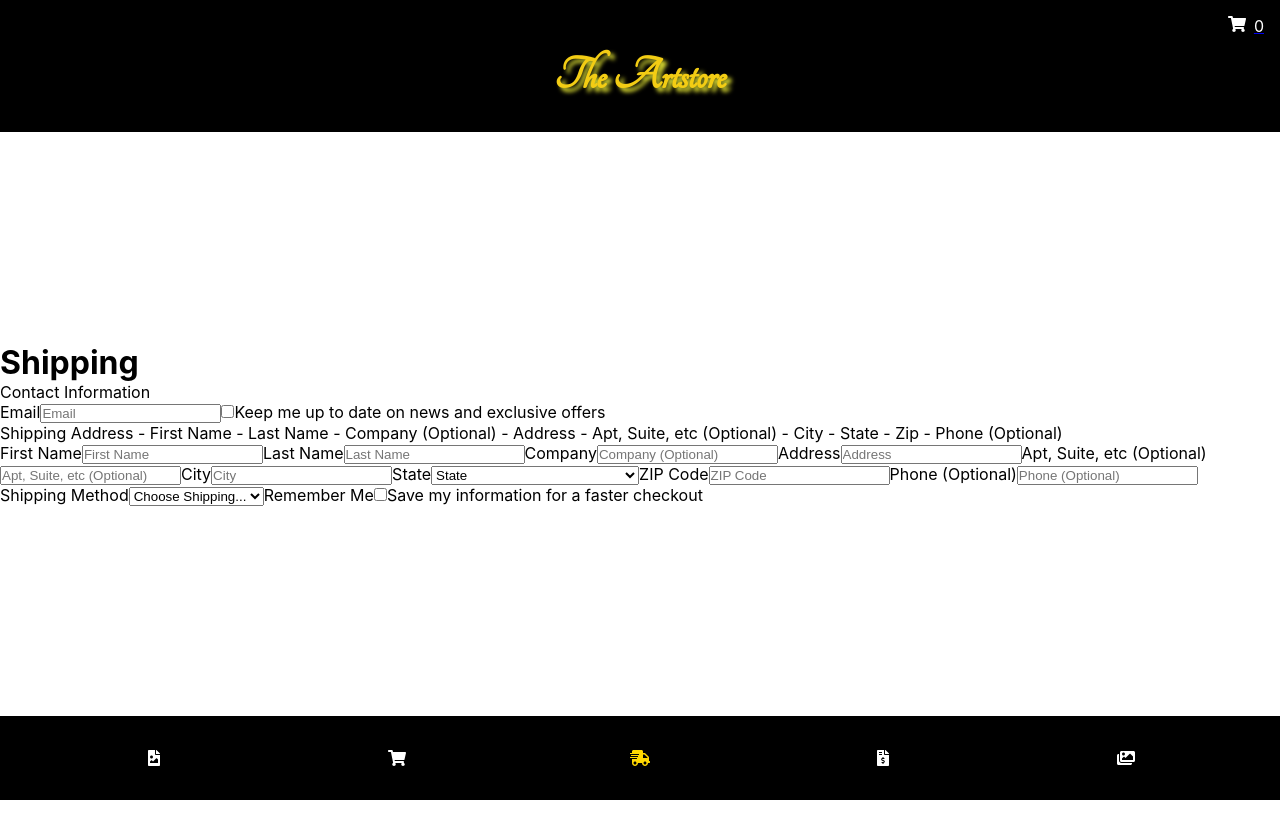
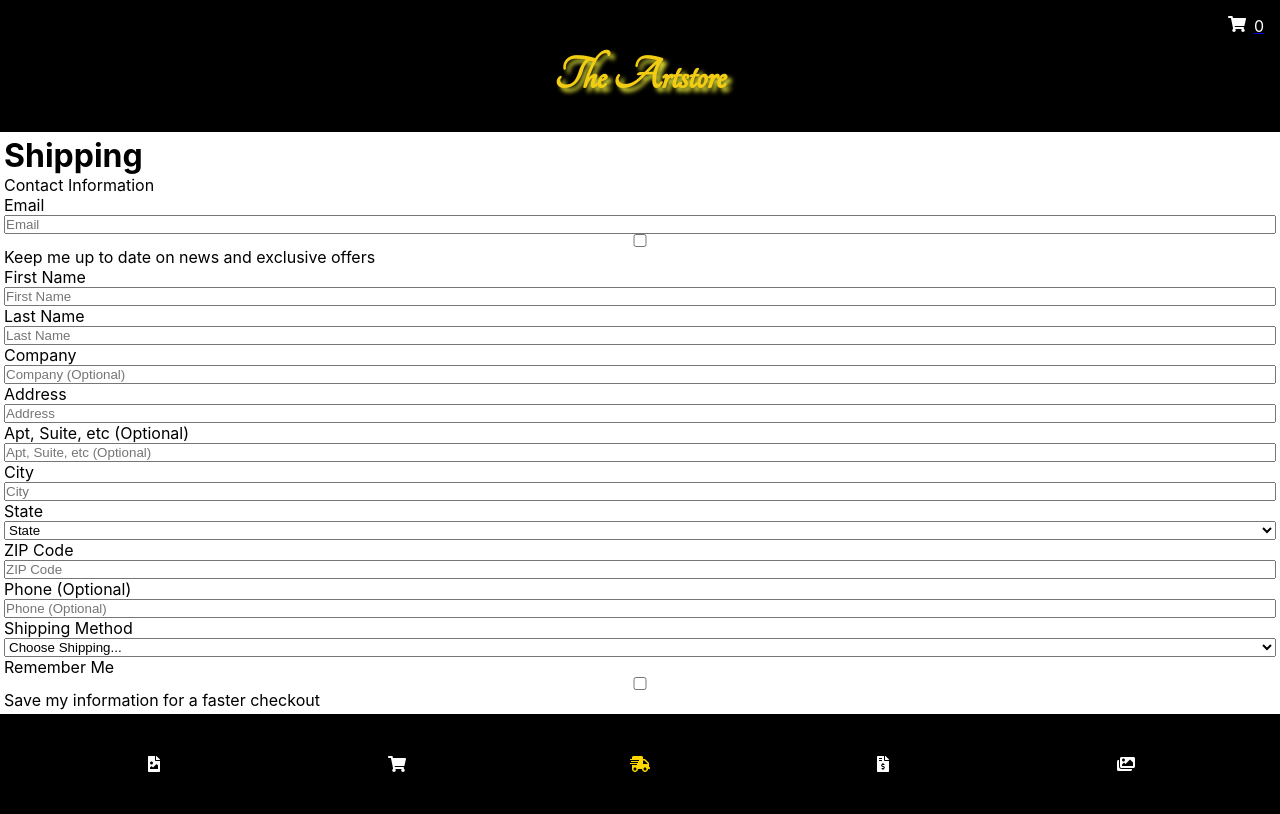
Before and after one commit to launchpadmcjeff/artstore-ui, a React (Create React App) app: page /shipping in a window 1280 px wide. Built offline with nearby package versions, Linux system fonts and the light colour scheme.

Commit message:
styling changes

```diff
--- a/src/components/App.css
+++ b/src/components/App.css
@@ -30,6 +30,7 @@
   padding: 2rem;
   /* overflow: none; */
   border: .2rem solid gold;
+  margin-bottom: .25rem;
 
 }
 .Product-hook img {
--- a/src/components/Footer.js
+++ b/src/components/Footer.js
@@ -10,19 +10,19 @@
             <footer>
                 <ul>
                     <li>
-                        <NavLink to="/" exact={true} style={{color: "#fff"}} activeStyle={{backgroundColor: "black", color: "gold"}}><FontAwesomeIcon icon={faFileImage} /></NavLink>
+                        <NavLink to="/" exact={true} style={{color: "#fff"}} aria-label="produccts" activeStyle={{backgroundColor: "black", color: "gold"}}><FontAwesomeIcon icon={faFileImage} /></NavLink>
                     </li>
                     <li>
-                        <NavLink to="/cart" style={{color: "#fff"}} activeStyle={{backgroundColor: "black", color: "gold"}}><FontAwesomeIcon icon={faShoppingCart} /></NavLink>
+                        <NavLink to="/cart" style={{color: "#fff"}} aria-label="cart" activeStyle={{backgroundColor: "black", color: "gold"}}><FontAwesomeIcon icon={faShoppingCart} /></NavLink>
                     </li>
                     <li>
-                        <NavLink to="/shipping" style={{color: "#fff"}} activeStyle={{backgroundColor: "black", color: "gold"}}><FontAwesomeIcon icon={faShippingFast} /></NavLink>
+                        <NavLink to="/shipping" style={{color: "#fff"}} aria-label="shipping" activeStyle={{backgroundColor: "black", color: "gold"}}><FontAwesomeIcon icon={faShippingFast} /></NavLink>
                     </li>
                     <li>
-                        <NavLink to="/payment" style={{color: "#fff"}} activeStyle={{backgroundColor: "black", color: "gold"}}><FontAwesomeIcon icon={faFileInvoiceDollar} /></NavLink>
+                        <NavLink to="/payment" style={{color: "#fff"}} aria-label="payment" activeStyle={{backgroundColor: "black", color: "gold"}}><FontAwesomeIcon icon={faFileInvoiceDollar} /></NavLink>
                     </li>
                     <li>
-                        <NavLink to="/orders" style={{color: "#fff"}} activeStyle={{backgroundColor: "black", color: "gold"}}><FontAwesomeIcon icon={faImages} /></NavLink>
+                        <NavLink to="/orders" style={{color: "#fff", padding: ".5rem 0", borderRadius: ".5rem"}} aria-label="orders" activeStyle={{backgroundColor: "black", color: "gold"}}><FontAwesomeIcon icon={faImages} /></NavLink>
                     </li>
                 </ul>
             </footer>
--- a/src/components/Payment.js
+++ b/src/components/Payment.js
@@ -12,7 +12,7 @@
 
                 <h1>Payment</h1>
                 All transactions are secure and encrypted
-                <form>
+                <form style={{display: "grid"}}>
                     <label htmlFor="discount-code">Discount Code</label>
                     <input id="discount-code" name="discount-code" type="text" placeholder="Discount Code"></input>
                     <label htmlFor="cc-number">Card Number</label>
--- a/src/components/Shipping.js
+++ b/src/components/Shipping.js
@@ -12,24 +12,13 @@
 
                 <h1>Shipping</h1>
                 Contact Information
-                <form>
+                <div style={{display: "grid"}}>
                     <label htmlFor="email">Email</label>
                     <input id="email" name="email" autoComplete="shipping email" type="email" placeholder="Email"></input>
                     <input id="send-news" name="send-news" type="checkbox"></input>
                     <label htmlFor="send-news">Keep me up to date on news and exclusive offers</label>
-                </form>
 
-                Shipping Address
-                - First Name
-                - Last Name
-                - Company (Optional)
-                - Address
-                - Apt, Suite, etc (Optional)
-                - City
-                - State
-                - Zip
-                - Phone (Optional)
-                <form>
+
                     <label htmlFor="first-name">First Name</label>
                     <input id="first-name" name="first-name" autoComplete="shipping given-name" type="text" placeholder="First Name"></input>
                     <label htmlFor="last-name">Last Name</label>
@@ -114,7 +103,6 @@
                     <label htmlFor="tel-national">Phone (Optional)</label>
                     <input id="tel-national" name="tel-national" autoComplete="shipping tel-national" type="text" placeholder="Phone (Optional)"></input>
 
-                </form>
 
                 Shipping Method
                 <select data-name="foo" id="shipping-address-level1" name="shipping-address-level1" autoComplete="shipping address-level1" type="text" placeholder="State">
@@ -125,6 +113,7 @@
                 Remember Me
                 <input id="remember-me" name="remember-me" type="checkbox"></input>
                     <label htmlFor="remember-me">Save my information for a faster checkout</label>
+                    </div>
                 </div>
                 <Footer />
             </div>
--- a/src/index.css
+++ b/src/index.css
@@ -20,6 +20,7 @@
 }
 .Cart .container, .Orders .container, .Payment .container, .Shipping .container, .App .container {
   /* height: 100vh; */
+  padding: .25rem;
 }
 
 footer {
@@ -40,6 +41,9 @@
   display: block;
   width: 100%;
   text-align: center;
+  color: #fff;
+  padding: .5rem 0;
+  border-radius: .5rem;
 }
 li a:hover {
   background-color: #555;
```
Also changed, not shown: 1 other file (tests, documents, lock files or other folders).
